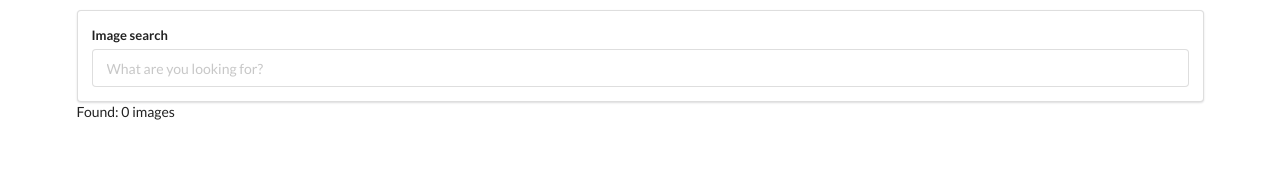
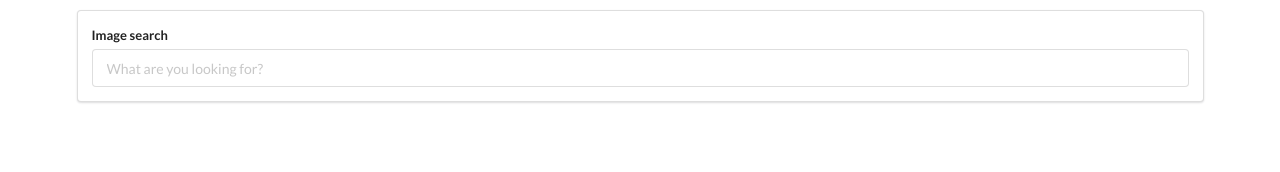
Before and after one commit to atotared/api-fetcher, a React (Create React App) app: page / in a window 1280 px wide. Shown: the top 172 px of the page. Built offline with nearby package versions, Linux system fonts and the light colour scheme.

Commit message:
Add ImagesList component to display fetched images

```diff
--- a/src/components/App.js
+++ b/src/components/App.js
@@ -1,6 +1,7 @@
 import React from "react";
 import unsplash from "../api/unsplash";
 import Searchbar from "./Searchbar";
+import ImagesList from "./ImagesList";
 
 class App extends React.Component {
   state = { images: [] };
@@ -21,7 +22,7 @@ class App extends React.Component {
     return (
       <div className="ui container" style={{ marginTop: "10px" }}>
         <Searchbar onSubmit={this.onSearchSubmit} />
-        Found: {this.state.images.length} images
+        <ImagesList images={this.state.images} />
       </div>
     );
   }
--- /dev/null
+++ b/src/components/ImagesList.js
@@ -0,0 +1,13 @@
+import React from "react";
+
+const ImagesList = (props) => {
+  console.log(props);
+  const images = props.images.map(({ id, description, urls: { regular } }) => {
+    // Use destructuring to avoid using image.id, image.description, etc. inside curly braces below
+    return <img key={id} alt={description} src={regular}></img>;
+  });
+
+  return <div>{images}</div>;
+};
+
+export default ImagesList;
```
